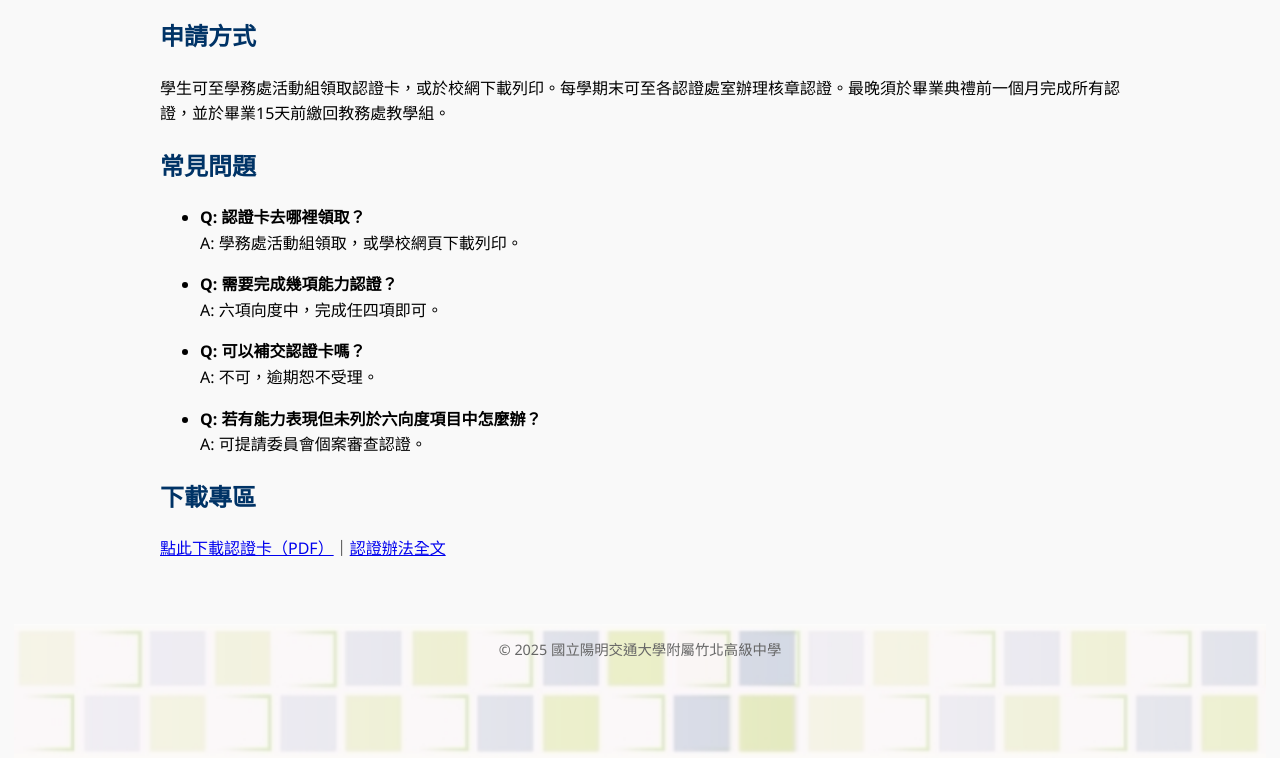
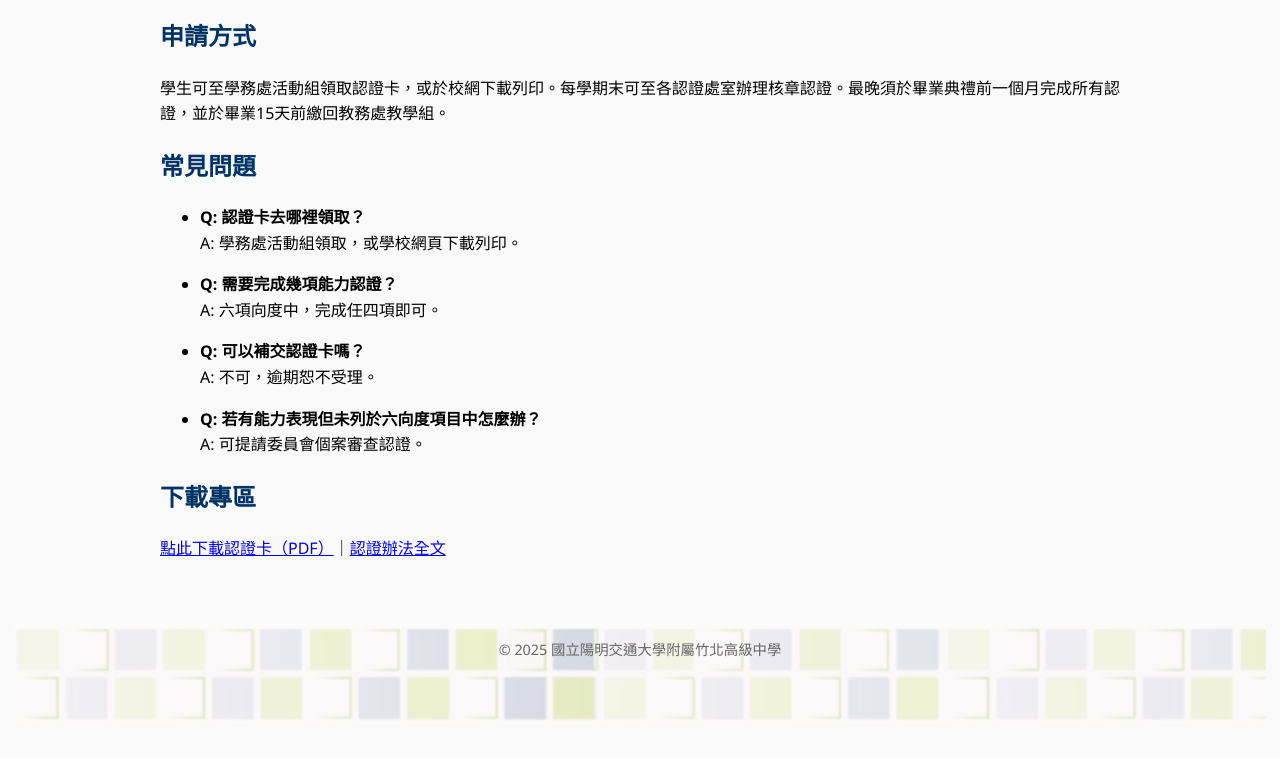
Before and after one commit to eliteaward/cpyc, a plain HTML site: page index.html in a window 1280 px wide. Shown: the part 945-1703 px from the top of the page. After the commit the page ends 1669 px from the top, so only its background shows below. Drawn offline with Linux system fonts and the light colour scheme.

Commit message:
Update index.html

```diff
--- a/index.html
+++ b/index.html
@@ -159,11 +159,16 @@
   </div>
 
   <footer>
-    <div style="position: relative;">
-      <img src="cis-1.jpg" alt="背景圖" style="position: absolute; top: 0; left: 0; width: 100%; opacity: 0.5; z-index: 0;">
-      <div style="position: relative; z-index: 1; padding: 1em; color: #666; text-align: center;">
-        © 2025 國立陽明交通大學附屬竹北高級中學
-      </div>
+    <div style="
+      background-image: url('cis-1.jpg');
+      background-repeat: repeat-x;
+      background-size: auto 100%;
+      height: 100px;
+      position: relative;
+      opacity: 0.5;">
+    </div>
+    <div style="position: relative; z-index: 1; margin-top: -100px; padding: 1em; color: #666; text-align: center;">
+      © 2025 國立陽明交通大學附屬竹北高級中學
     </div>
   </footer>
 </body>
```
